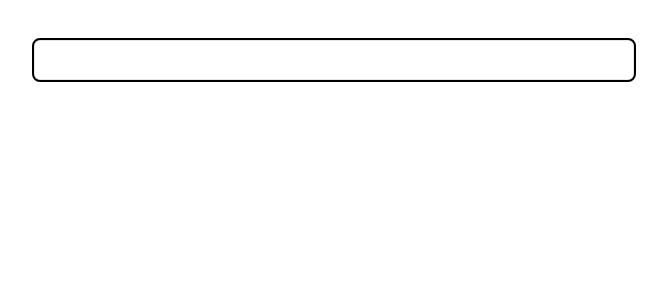
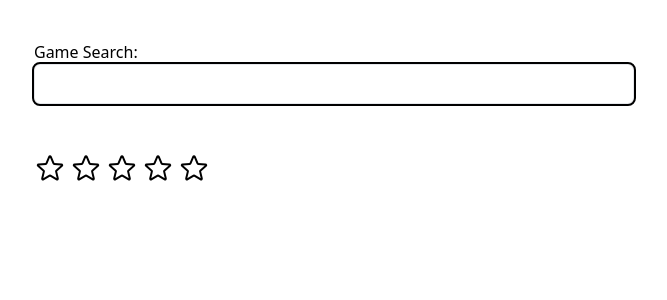
Before and after one commit to ktaulman/next-steambook, a Next.js app: page / in a window 1280 px wide. Shown: the top 300 px of the page, without its empty margins (6-673 px from the left). Built offline with nearby package versions, Linux system fonts and the light colour scheme.

Commit message:
search bar and star rating

```diff
--- a/package.json
+++ b/package.json
@@ -12,9 +12,11 @@
     "@emotion/cache": "^11.14.0",
     "@emotion/react": "^11.14.0",
     "@emotion/styled": "^11.14.0",
+    "@heroicons/react": "^2.2.0",
     "@mui/material": "^6.4.6",
     "@mui/material-nextjs": "^6.4.3",
     "bcrypt": "^5.1.1",
+    "cheerio": "^1.0.0",
     "next": "15.2.0",
     "postgres": "^3.4.5",
     "react": "^19.0.0",
--- /dev/null
+++ b/src/app/_components/rating-stars.tsx
@@ -0,0 +1,40 @@
+'use client'
+import { StarIcon as StarIconOutlined } from "@heroicons/react/24/outline"
+import { StarIcon as StarIconSolid} from "@heroicons/react/24/solid"
+
+import { useState } from "react"
+
+interface StarProps {
+    value:number;
+    selectedRating:number;
+    handleClick:(value:number)=>void
+}
+
+
+function Star ({value,handleClick,selectedRating}:StarProps){
+    return (
+     <div className="relative w-8 h-8">
+        <label className=' w-24 h-24'>
+            <input type='radio' onClick={()=>handleClick(value)} value={value} name='star' className='opacity-0'/>
+            {selectedRating===value?(<StarIconSolid  />):(<StarIconOutlined  />)}
+        </label>
+    </div>)
+
+    // return <StarIcon className='hover:bg-black w-10'/>
+}
+
+
+export default function RatingStars(){
+    const [selectedRating,setSelectedRating]=useState(-1)
+    function handleClick(value:number){
+        return setSelectedRating(value)
+    }
+    return(
+        <div className='flex gap-1 w-full'>
+            {Array(5).fill('').map((_,i)=>{
+                return <Star handleClick={handleClick} value={i+1} selectedRating={selectedRating}/>
+            })}
+
+        </div>
+    )
+}
--- /dev/null
+++ b/src/app/_components/search-bar.tsx
@@ -0,0 +1,57 @@
+'use client';
+import { usePathname } from 'next/navigation'
+import { useDebouncedCallback } from "use-debounce";
+import { useState } from 'react';
+
+export default function SearchBar() {
+    const path = usePathname();
+    const [matches, setMatches] = useState([])
+
+    const handleChange = useDebouncedCallback(async (term: string) => {
+        if (term.length === 0) return setMatches([])
+        const url = `/suggest?term=${term}&f=games&cc=US`
+        const data = await fetch(url)
+        const { results } = await data.json();
+        setMatches(results)
+    }, 400)
+    return (
+        <div className='relative '>
+            Game Search:
+            <div className='relative flex flex-1 max-w-[600px]'>
+                <label htmlFor='search' className='sr-only text-sm text-black'>Search</label>
+                <input
+                    className='block w-full rounded-md border border-gray-200 py-[9px] pl-10 text-sm outline-2'
+                    placeholder=''
+                    onChange={e => handleChange(e.target.value)}
+                    onBlur={()=>setMatches([])}
+                    onFocus={e => handleChange(e.target.value)}
+                />
+
+
+            </div>
+            {/* RESULTS */}
+            {matches.length > 0 && (
+                <div className='absolute flex flex-col min-h-[130px] gap-5'>
+
+                    {matches.map(({ id, name, imgSrc }) => {
+                        return (
+                            <div className='flex  hover:cursor-pointer hover:opacity-90 hover:font-semibold'>
+                                <div>
+
+                                    <img src={imgSrc} className=' h-24' />
+                                    <p className=' '>
+                                        {name}
+                                    </p>
+                                </div>
+
+                            </div>
+                        )
+                    })}
+                </div>
+            )}
+
+        </div>
+
+    )
+
+}
--- a/src/app/page.tsx
+++ b/src/app/page.tsx
@@ -1,10 +1,11 @@
-import SearchBar from '@/app/search-bar'
+import SearchBar from '@/app/_components/search-bar'
+import RatingStars from '@/app/_components/rating-stars';
 export default function Page() {
 
   return (
-    <div className="p-10">
+    <div className="p-10 flex flex-col gap-6">
       <SearchBar />
-
+      <RatingStars/>
     </div>
   );
 }
--- a/src/app/search-bar.tsx
+++ /dev/null
@@ -1,31 +0,0 @@
-'use client';
-import { usePathname } from 'next/navigation'
-import { useDebouncedCallback } from "use-debounce";
-
-
-export default function SearchBar() {
-    const path = usePathname();
-
-    const handleChange = useDebouncedCallback(async (term: string) => {
-        console.log('attemping fetch')
-        console.log({ path })
-        const fetch_url = new URL('')
-        console.log({ fetch_url })
-        fetch_url.searchParams.set('term', term)
-        console.log({ fetch_url })
-        // const results = await fetch(fetch_url.href)
-        // console.log(results)
-    }, 100)
-    return (
-        <div className='relative flex flex-1 max-w-[600px]'>
-            <label htmlFor='search' className='sr-only text-sm text-black'>Search</label>
-            <input
-                className='block w-full rounded-md border border-gray-200 py-[9px] pl-10 text-sm outline-2'
-                placeholder=''
-                onChange={e => handleChange(e.target.value)}
-            />
-        </div>
-
-    )
-
-}
--- a/src/app/suggest/route.ts
+++ b/src/app/suggest/route.ts
@@ -1,23 +1,33 @@
 import postgres from "postgres";
+import * as cheerio from "cheerio";
+
 
 
 export async function GET(request: Request) {
-    console.log('hitting GET')
     try {
-        console.log('#######')
-        console.log(request)
-        // const fetch_url = new URL('https://steampowered.com/search/suggest')
-        // fetch_url.searchParams.set('term', 'Mech')
-        // fetch_url.searchParams.set('f', 'games')
-        // fetch_url.searchParams.set('cc', 'US')
-        // const results = await fetch(fetch_url.href)
-        // const text = await results.text();
-        // console.log(text)
-        return Response.json({
-            data: {
-                field1: '111',
-                field2:'2222'
-        } })
+        const req_url = new URL(request.url)
+        const search_url = new URL("https://store.steampowered.com/search/suggest?" + req_url.searchParams)
+
+        const html = await fetch(search_url.href)
+        const text = await html.text();
+        const $ = cheerio.load(text)
+        const results:any[] = [];
+        $('a').each((i, el) => {
+            //Values
+            const id = el.attribs['data-ds-appid']
+            const name = $(el).find('.match_name').text()
+            const imgSrc = $(el).find('img').attr('src')
+
+            //Conditional Logic
+            const isAnApp = id !==undefined
+            const hasAGameTag=el.attribs['data-ds-tagids']!==undefined;
+            //If it gets here execute.
+            if(isAnApp&&hasAGameTag)results.push({ name, imgSrc, id:Number(id) })
+        });
+
+
+
+        return Response.json({ results })
     } catch (e) {
-     }
+    }
 }
```
Also changed, not shown: 1 other file (tests, documents, lock files or other folders).
